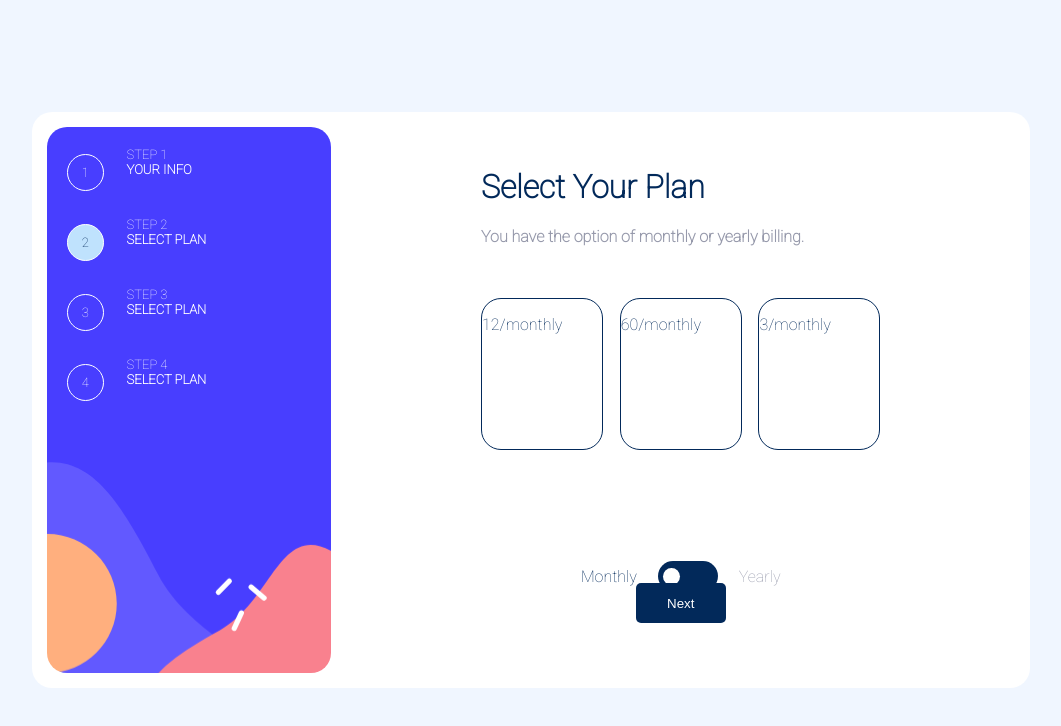
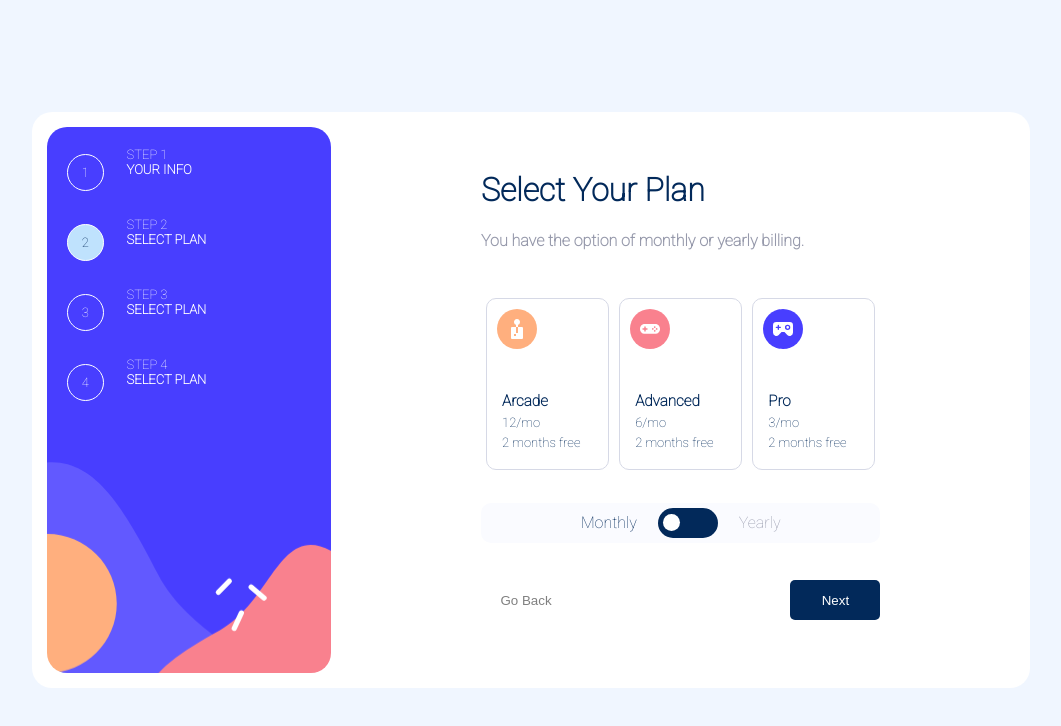
Before and after one commit to ablashika/muilti-step-form, a React (Create React App) app: page /step-two in a window 1536 px wide. Shown: the top 726 px of the page, without its empty margins (237-1298 px from the left). Built offline with nearby package versions, Linux system fonts and the light colour scheme.

Commit message:
added new styles

```diff
--- a/src/components/steps/FirstStep.js
+++ b/src/components/steps/FirstStep.js
@@ -12,10 +12,6 @@
   const dispatch = useDispatch()
   const userData = useSelector((state) => state.user.users)
   console.log(userData,"j")
-
-
-
-
   const handleClick = (data) => {
     const updatedUserData = { ...userData, name: data.name, email: data.email, number: data.number };
     dispatch(setUsersData(updatedUserData));
@@ -42,7 +38,8 @@
         </div>
 
         <div className='nextStep-box'>
-          <button type="submit">Next</button>
+          <button></button>
+          <button  type="submit" className='button'>Next</button>
         </div>
       </form>
     </div>
--- a/src/components/steps/FourthStep.js
+++ b/src/components/steps/FourthStep.js
@@ -39,6 +39,9 @@
 
       navigate('/step-five');
   };
+  const handleClickBack = () => {
+    navigate('/step-three');
+  };
 
   return (
     <div className="stepCard">
@@ -64,7 +67,8 @@
       </div>
 
       <div className="nextStep-box">
-        <button onClick={handleClick}>Next</button>
+        <button onClick={handleClickBack} className='gray-text goback'><p>Go Back</p></button>
+          <button onClick={handleClick}  type="submit" className='confirm'>Confirm</button>
       </div>
     </div>
   );
--- a/src/components/steps/SecondStep.js
+++ b/src/components/steps/SecondStep.js
@@ -7,9 +7,9 @@
 
 
 const items = [
-  { id: 'item1', label: '12' },
-  { id: 'item2', label: '60' },
-  { id: 'item3', label: '3' }
+  { id: 'item1', label:"Arcade",priceMo: '12', priceYr: '120',  svg:"M24.995 18.005h-3.998v5.998h-2v-5.998H15a1 1 0 0 0-1 1V29a1 1 0 0 0 1 1h9.995a1 1 0 0 0 1-1v-9.995a1 1 0 0 0-1-1Zm-5.997 8.996h-2v-1.999h2v2Zm2-11.175a2.999 2.999 0 1 0-2 0v2.18h2v-2.18Z", fill: "#FFAF7E"},
+  { id: 'item2', label: "Advanced", priceMo: '6',priceYr:'60', svg:"M25.057 15H14.944C12.212 15 10 17.03 10 19.885c0 2.857 2.212 4.936 4.944 4.936h10.113c2.733 0 4.943-2.08 4.943-4.936S27.79 15 25.057 15ZM17.5 20.388c0 .12-.108.237-.234.237h-1.552v1.569c0 .126-.138.217-.259.217H14.5c-.118 0-.213-.086-.213-.203v-1.583h-1.569c-.126 0-.217-.139-.217-.26v-.956c0-.117.086-.213.202-.213h1.584v-1.554c0-.125.082-.231.203-.231h.989c.12 0 .236.108.236.234v1.551h1.555c.125 0 .231.083.231.204v.988Zm5.347.393a.862.862 0 0 1-.869-.855c0-.472.39-.856.869-.856.481 0 .87.384.87.856 0 .471-.389.855-.87.855Zm1.9 1.866a.86.86 0 0 1-.87-.852.86.86 0 0 1 .87-.855c.48 0 .87.38.87.855a.86.86 0 0 1-.87.852Zm0-3.736a.862.862 0 0 1-.87-.854c0-.472.39-.856.87-.856s.87.384.87.856a.862.862 0 0 1-.87.854Zm1.899 1.87a.862.862 0 0 1-.868-.855c0-.472.389-.856.868-.856s.868.384.868.856a.862.862 0 0 1-.868.855Z",fill:"#F9818E" },
+  { id: 'item3', label:"Pro", priceMo: '3',priceYr:'300', svg:"M26.666 13H13.334A3.333 3.333 0 0 0 10 16.333v7.193a3.447 3.447 0 0 0 2.14 3.24c1.238.5 2.656.182 3.56-.8L18.52 23h2.96l2.82 2.966a3.2 3.2 0 0 0 3.56.8 3.447 3.447 0 0 0 2.14-3.24v-7.193A3.333 3.333 0 0 0 26.666 13Zm-9.333 6H16v1.333a.667.667 0 0 1-1.333 0V19h-1.333a.667.667 0 0 1 0-1.334h1.333v-1.333a.667.667 0 1 1 1.333 0v1.333h1.333a.667.667 0 1 1 0 1.334Zm7.333 2a2.667 2.667 0 1 1 0-5.333 2.667 2.667 0 0 1 0 5.333ZM26 18.333a1.333 1.333 0 1 1-2.667 0 1.333 1.333 0 0 1 2.667 0Z", fill:"#483EFF"}
 ];
 
 
@@ -26,14 +26,15 @@
   const currentUserIndex = userData.length - 1;
 
   const handleFormSubmit = () => {
-    // const formData = selectedItems.map((item) => item.id);
-    // const updatedUserData = { itemsSelected: formData };
-    // dispatch(updateUser({ userId: userData[currentUserIndex].id, updatedData: updatedUserData }));
-    const formData = selectedItems.map((item) => item.id);
+   const formData = selectedItems.map((item) => item.id);
     const updatedUserData = { itemsSelected: formData };
     dispatch(updateUser({ userId: userData[currentUserIndex].id, updatedData: updatedUserData }));
 
         navigate('/step-three');
+  };
+
+  const handleClickBack = () => {
+    navigate('/');
   };
 
 
@@ -62,6 +63,7 @@
         <div className="plan-container">
           {items.map((item) => (
             <React.Fragment key={item.id}>
+
               <input
                 type="checkbox"
                 name='plan'
@@ -71,6 +73,7 @@
                 onChange={(e) => handleCheckboxChange(item, e.target.checked)}
               />
               <label
+
                 htmlFor={item.id}
                 className={`plan-card ${
                   selectedItems.some((selectedItem) => selectedItem.id === item.id)
@@ -78,12 +81,25 @@
                     : ''
                 }`}
               >
+
+                <div className='plan-items'>
+                <svg xmlns="http://www.w3.org/2000/svg" width="40" height="40" viewBox="0 0 40 40"><g fill="none" fill-rule="evenodd"><circle cx="20" cy="20" r="20" fill={item.fill}/><path fill="#FFF" fill-rule="nonzero" d={item.svg}/></g></svg>
+                <div className='item-text'>
+                <h3>{item.label}</h3>
                {isOn?
-                <p>{item.label}/yearly</p>:
+                <>
+                <p>{item.priceYr}/yr</p>
+                </>
+                :
+               <>
+               <p>{item.priceMo}/mo</p>
+               <p>2 months free</p>
+               </>
+               }
+                </div>
+                </div>
+              </label>
 
-               <p>{item.label}/monthly</p>
-               }
-              </label>
             </React.Fragment>
           ))}
         </div>
@@ -98,8 +114,9 @@
         </div>
       </div>
     </div>
-    <div className="nextStep-box-second">
-      <button type="submit">Next</button>
+    <div className="nextStep-box">
+    <button className="goback" onClick={handleClickBack}>Go Back</button>
+      <button type="submit" className='button'>Next</button>
     </div>
     </form>
   </div>
--- a/src/styles.css
+++ b/src/styles.css
@@ -19,7 +19,7 @@
 }
 
 .selectBoxActive{
-  background-color: gray;
+  background-color:hsl(217, 100%, 97%);
 }
 
  form{
@@ -51,10 +51,29 @@
 
 
 /*buttons*/
-button {
+.button {
   width: 90px;
   height: 40px;
   background-color: hsl(213, 96%, 18%);
+  color: hsl(0, 0%, 100%);
+  border: 0px;
+  border-radius: 5px;
+  margin-bottom: 30px;
+}
+
+.goback{
+  width: 90px;
+  height: 40px;
+  color:grey;
+  border: 0px;
+  margin-bottom: 30px;
+  background-color:white;
+
+}
+.confirm{
+  width: 90px;
+  height: 40px;
+  background-color: hsl(243, 100%, 62%);
   color: hsl(0, 0%, 100%);
   border: 0px;
   border-radius: 5px;
@@ -390,8 +409,9 @@
 /* white-box component */
 
 .topStep{
-  height: 80%;
+  height: 400px;
   width: 100%;
+
 }
 
 .top-text-box{
@@ -406,12 +426,13 @@
   }
 
 .nextStep-box{
-  height: 20%;
+  height: 100px;
   display:flex;
   flex-direction: row;
   align-items: flex-end;
   justify-content: space-between;
   width: 100%;
+
 
 
 
@@ -438,10 +459,26 @@
   justify-content: space-between;
   }
   .plan-card{
-  height:150px;
-  width: 120px;
-  border:1px solid hsl(213, 96%, 18%);
-  border-radius: 20px;
+  height:170px;
+  width: 130px;
+  border:1px solid hsl(229, 24%, 87%);
+  margin: 5px;
+  border-radius: 10px;
+  /* background-color: blue; */
+  font-size: small;
+
+  }
+  .item-text {
+    margin-top : 40px;
+  }
+  .item-text p{
+    margin: 5px;
+  }
+  .item-text h3{
+    margin: 5px;
+  }
+  .plan-items{
+    margin: 10px;
   }
   .subscription-time {
     display: flex;
@@ -451,7 +488,8 @@
     justify-content: center;
     align-items: center;
     flex-direction: row;
-    margin-bottom: 30px;
+    margin-bottom: 50px;
+    background-color: hsl(231, 100%, 99%);
 
 
     }
@@ -506,7 +544,7 @@
 /* third-step */
 .adds-on-box{
   width: 100%;
-  height: 100px;
+  height: 70px;
   border:1px solid hsl(229, 24%, 87%);
   display: flex;
   flex-direction: row;
```
